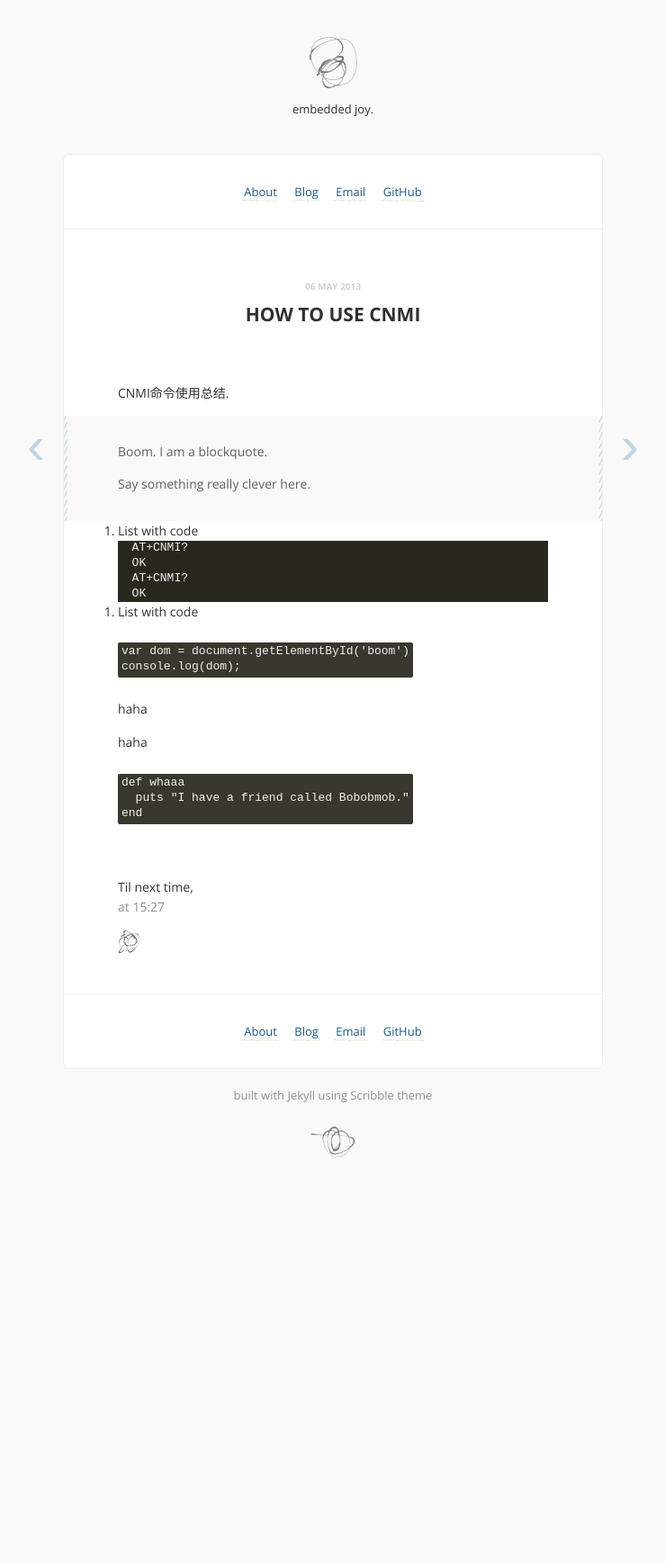
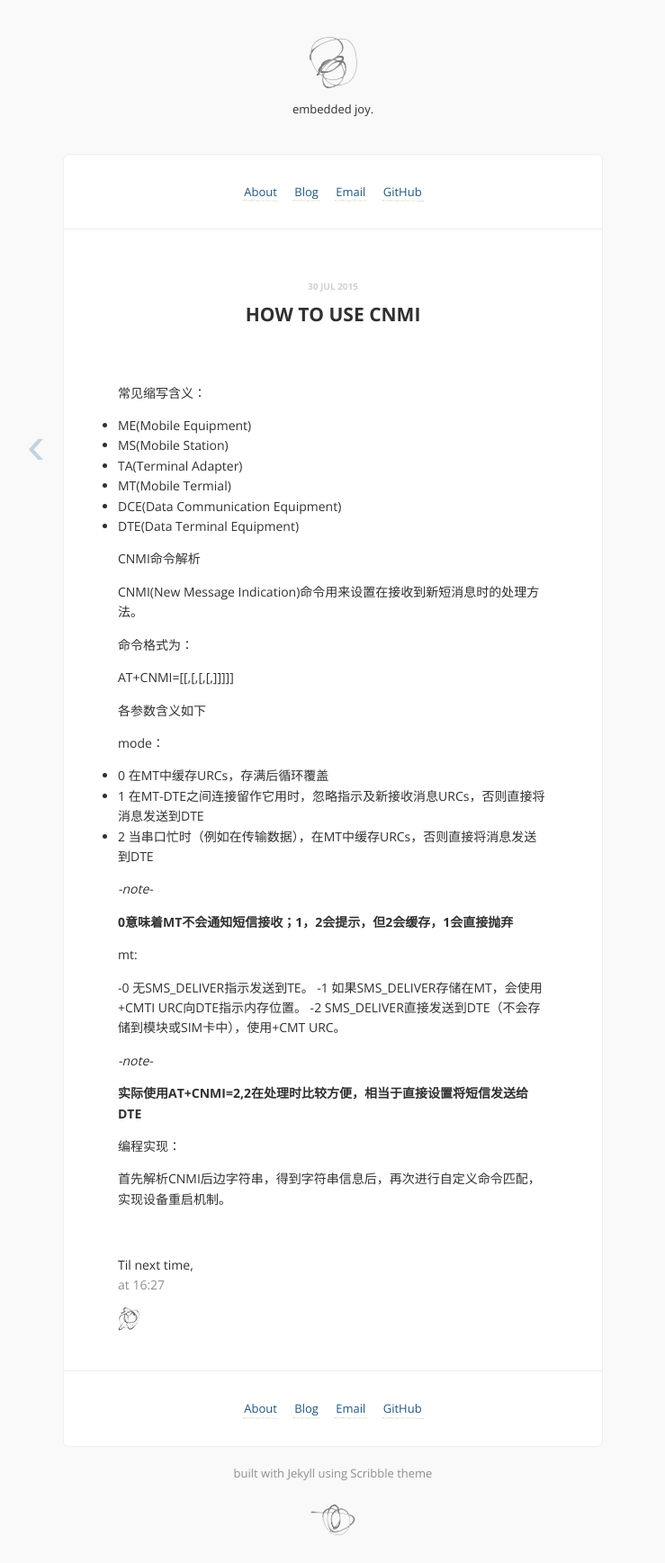
Before and after one commit to benhaha/benhaha.github.com, a Jekyll site: the page built from _posts/2015-07-30-CNMI-usage.md, in a window 1280 px wide. Shown: the whole page at 90% size, without its empty margins (270-1009 px from the left). Built offline with Jekyll 4.4.1, drawn with Linux system fonts in a browser that asks for light colours; Markdown is read by kramdown in place of the engine named in the settings; comment, search, counter and statistics services are not loaded; before the commit the page ends 1317 px from its top, so only the background shows below that.

Commit message:
CNMI add note

````diff
--- a/_posts/2015-07-30-CNMI-usage.md
+++ b/_posts/2015-07-30-CNMI-usage.md
@@ -1,33 +1,48 @@
 ---
 layout: post
 title: how to use CNMI
-date: 2013-05-06 15:27:31
+date: 2015-07-30 16:27:31
 ---
 
-CNMI命令使用总结.
+常见缩写含义：
 
-> Boom. I am a blockquote.
->
-> Say something really clever here.
+- ME(Mobile Equipment)
+- MS(Mobile Station)
+- TA(Terminal Adapter)
+- MT(Mobile Termial)
+- DCE(Data Communication Equipment)
+- DTE(Data Terminal Equipment)
 
-1. List with code
+CNMI命令解析
 
-  ```
-  AT+CNMI?
-  OK
-  AT+CNMI?
-  OK
-  ```
-2. List with code{% highlight javascript %}
-var dom = document.getElementById('boom')
-console.log(dom);{% endhighlight %}
+CNMI(New Message Indication)命令用来设置在接收到新短消息时的处理方法。
 
-haha
+命令格式为：
 
-haha
+AT+CNMI=[<mode>[,<mt>[,<bm>[,<ds>[,<bfr>]]]]]
 
-{% highlight ruby %}
-def whaaa
-  puts "I have a friend called Bobobmob."
-end
-{% endhighlight %}
+各参数含义如下
+
+mode：
+
+- 0 在MT中缓存URCs，存满后循环覆盖
+- 1 在MT-DTE之间连接留作它用时，忽略指示及新接收消息URCs，否则直接将消息发送到DTE
+- 2 当串口忙时（例如在传输数据），在MT中缓存URCs，否则直接将消息发送到DTE
+
+*-note-*
+
+**0意味着MT不会通知短信接收；1，2会提示，但2会缓存，1会直接抛弃**
+
+mt:
+
+-0 无SMS_DELIVER指示发送到TE。
+-1 如果SMS_DELIVER存储在MT，会使用+CMTI URC向DTE指示内存位置。
+-2 SMS_DELIVER直接发送到DTE（不会存储到模块或SIM卡中），使用+CMT URC。
+
+*-note-*
+
+**实际使用AT+CNMI=2,2在处理时比较方便，相当于直接设置将短信发送给DTE**
+
+编程实现：
+
+首先解析CNMI后边字符串，得到字符串信息后，再次进行自定义命令匹配，实现设备重启机制。
````
Also changed, not shown: _posts/2015-07-30-markdown.md (+1 -1 lines).
